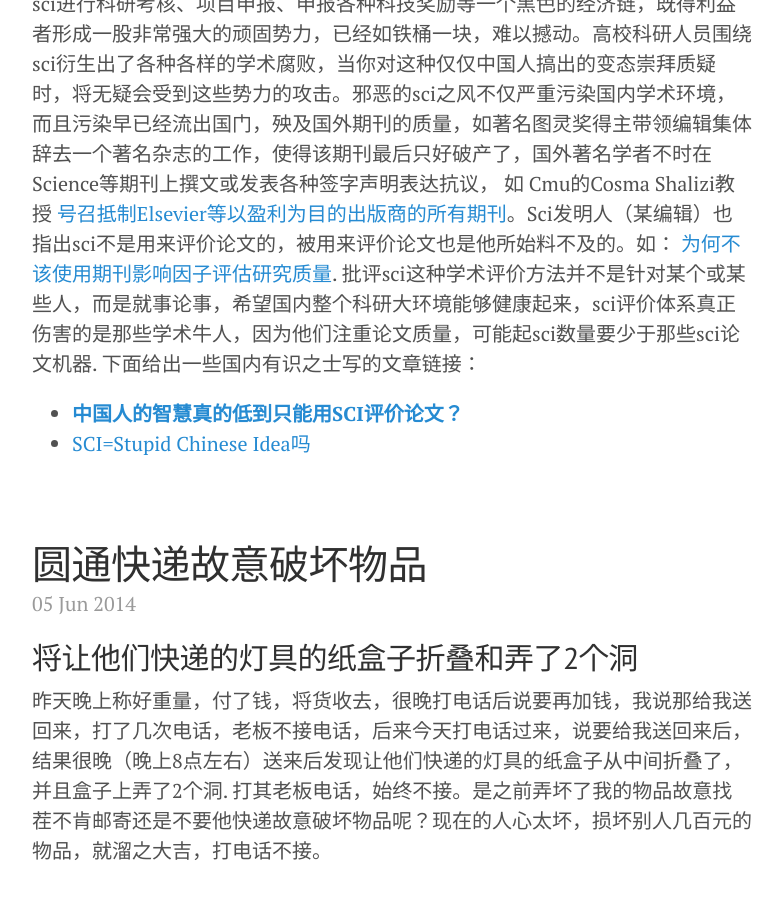
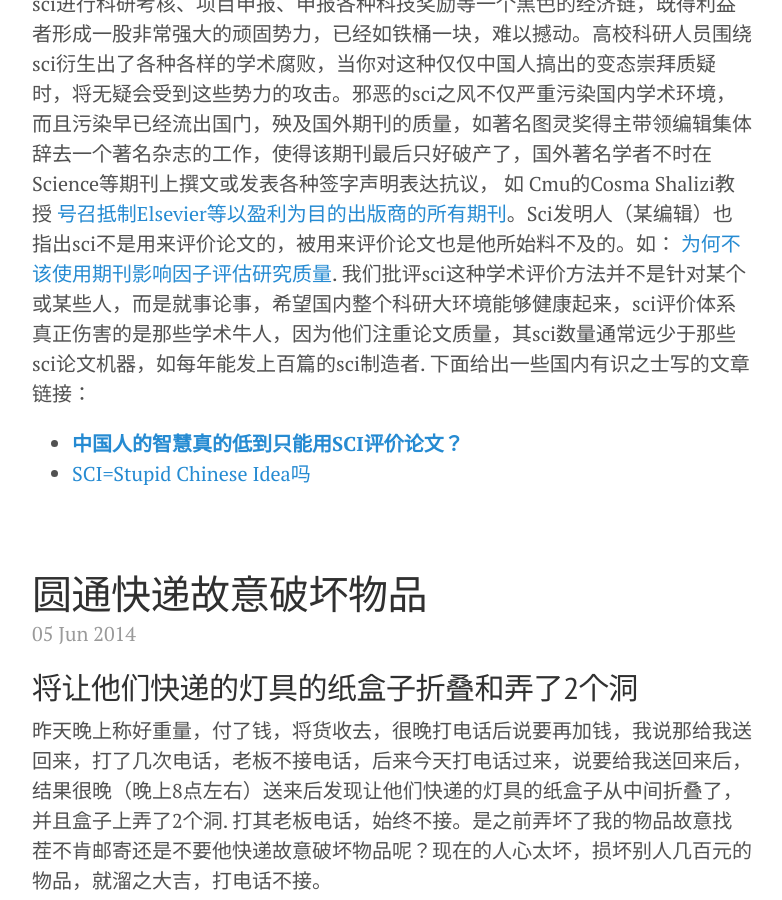
Before and after one commit to hwdong/hwdong-old.github.io, a Jekyll site: the page built from index.html, in a window 1280 px wide and 900 px high, scrolled down 411 px. Shown: the whole window, without its empty margins (248-1030 px from the left). Built offline with Jekyll 4.4.1, drawn with Linux system fonts in a browser that asks for light colours; Markdown is read by kramdown in place of the engine named in the settings; the list of posts is cut into pages by our own code.

Commit message:
Updated 2014-06-06-sci-stupid-chinese-idea.md

```diff
--- a/_posts/2014-06-06-sci-stupid-chinese-idea.md
+++ b/_posts/2014-06-06-sci-stupid-chinese-idea.md
@@ -6,7 +6,7 @@
 
 对于只有中国人使用的中国人发明的sci评价方法，一直感到如鲠在喉，不吐不快。有良心的科学家如中科院李国杰院士等早在2006年就指出这个[stupid chinese idea](http://www.cast.org.cn/n35081/n35548/n38680/10080359.htmll)对科研的严重危害性，但sci腐败之风越演越烈，如雾霭越发严重！多年来，国内高校皇帝新衣般地将国外教授不知为何物的sci视为至宝，实际上形成了围绕sci进行科研考核、项目申报、申报各种科技奖励等一个黑色的经济链，既得利益者形成一股非常强大的顽固势力，已经如铁桶一块，难以撼动。高校科研人员围绕sci衍生出了各种各样的学术腐败，当你对这种仅仅中国人搞出的变态崇拜质疑时，将无疑会受到这些势力的攻击。邪恶的sci之风不仅严重污染国内学术环境，而且污染早已经流出国门，殃及国外期刊的质量，如著名图灵奖得主带领编辑集体辞去一个著名杂志的工作，使得该期刊最后只好破产了，国外著名学者不时在Science等期刊上撰文或发表各种签字声明表达抗议，
 如 Cmu的Cosma Shalizi教授 <a href = "http://vserver1.cscs.lsa.umich.edu/~crshalizi/weblog/864.html">号召抵制Elsevier等以盈利为目的出版商的所有期刊</a>。Sci发明人（某编辑）也指出sci不是用来评价论文的，被用来评价论文也是他所始料不及的。如： <a href = "http://www.editage.cn/insights/%E4%B8%BA%E4%BD%95%E4%B8%8D%E8%AF%A5%E4%BD%BF%E7%94%A8%E6%9C%9F%E5%88%8A%E5%BD%B1%E5%93%8D%E5%9B%A0%E5%AD%90%E8%AF%84%E4%BC%B0%E7%A0%94%E7%A9%B6%E8%B4%A8%E9%87%8F">为何不该使用期刊影响因子评估研究质量</a>.
-     批评sci这种学术评价方法并不是针对某个或某些人，而是就事论事，希望国内整个科研大环境能够健康起来，sci评价体系真正伤害的是那些学术牛人，因为他们注重论文质量，可能起sci数量要少于那些sci论文机器.
+     我们批评sci这种学术评价方法并不是针对某个或某些人，而是就事论事，希望国内整个科研大环境能够健康起来，sci评价体系真正伤害的是那些学术牛人，因为他们注重论文质量，其sci数量通常远少于那些sci论文机器，如每年能发上百篇的sci制造者.
     下面给出一些国内有识之士写的文章链接：
 
 - **<a href="http://blog.sciencenet.cn/blog-788889-747735.html">中国人的智慧真的低到只能用SCI评价论文？</a>**
```
